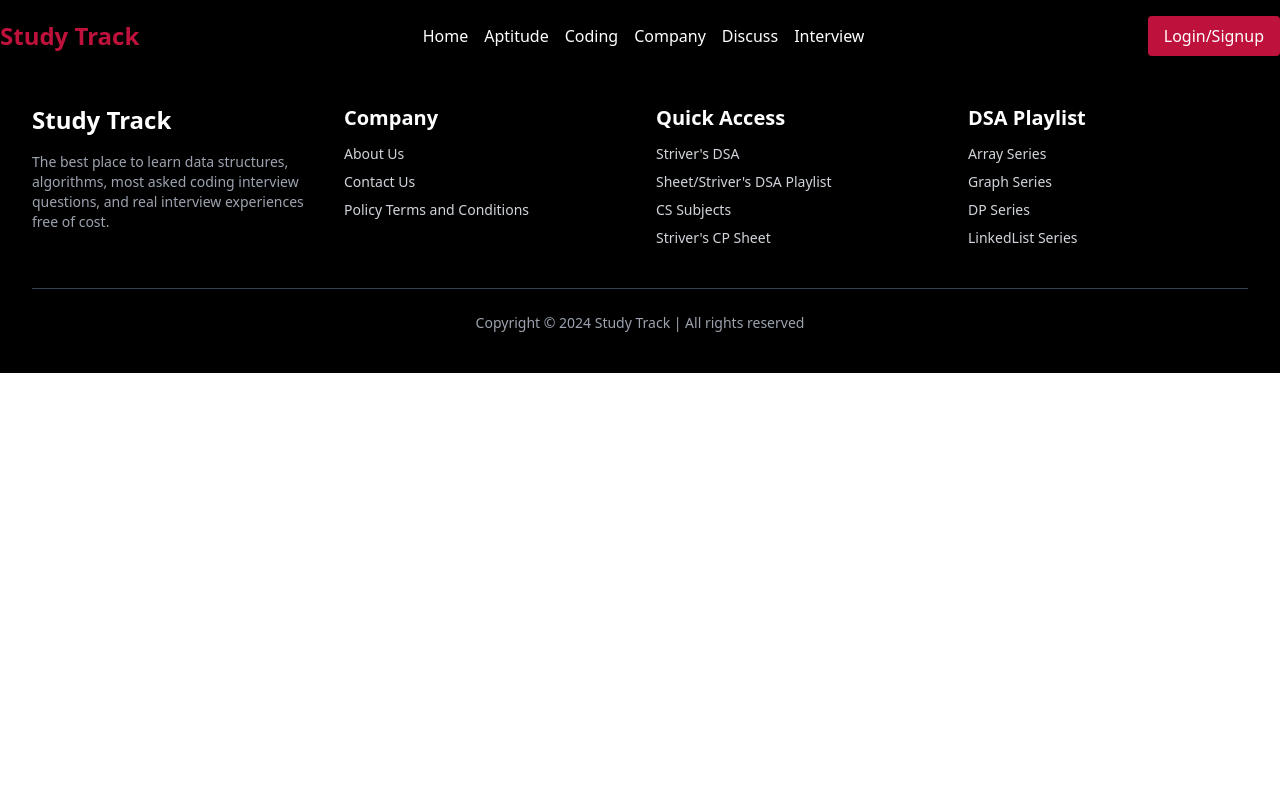
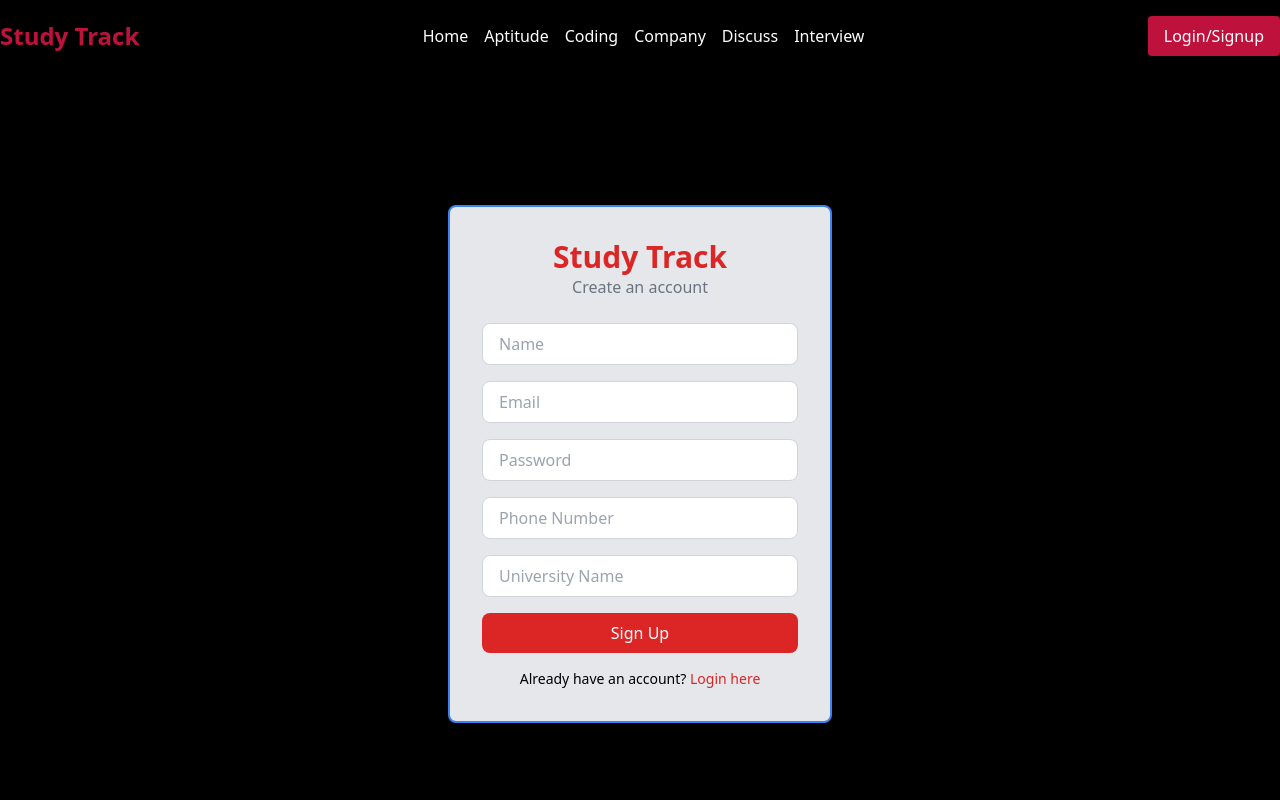
Before and after one commit to Sajidqureshi322/StudyTrack, a React (Create React App) app: page /signup in a window 1280 px wide. Shown: the top 800 px of the page. Built offline with nearby package versions, Linux system fonts and the light colour scheme.

Commit message:
loginpage

```diff
--- a/src/App.jsx
+++ b/src/App.jsx
@@ -1,40 +1,37 @@
+// src/App.jsx
 import React from 'react';
+import { Route, BrowserRouter as Router, Routes } from 'react-router-dom';
+import Aptitude from './components/Aptitude';
 import Companies from './components/Companies';
 import FAQ from './components/FAQ';
 import Footer from './components/Footer';
 import Header from './components/header';
+import Login from './components/login';
+import Signup from './components/Signup'; // Import the Signup component
 import './index.css';
-import Aptitude from './components/Aptitude';
-import { BrowserRouter as Router, Routes, Route } from 'react-router-dom';
+
 const App = () => {
   return (
     <>
       <Router>
-      <Header/>
-      <div className="container mx-auto mt-16"></div>
-
-
-        {/* <Companies /> */}
-        {/* <FAQ /> */}
-        {/* <Footer /> */}
-        <Routes>
-          <Route
-            path="/aptitude"
-            element={<Aptitude/>}
-          />
-          <Route
-          path="/"
-          element={<div>
-            <Companies/>
-            <FAQ/>
-
-          </div>}
-
-          />
-
-        </Routes>
-        <Footer/>
-
+        <Header />
+        <div className="container mx-auto mt-16">
+          <Routes>
+            {/* Route for the Login Page */}
+            <Route path="/login" element={<Login />} />
+            {/* Route for the Signup Page */}
+            <Route path="/signup" element={<Signup />} />
+            {/* Other routes */}
+            <Route path="/aptitude" element={<Aptitude />} />
+            <Route path="/" element={
+              <div>
+                <Companies />
+                <FAQ />
+              </div>
+            } />
+          </Routes>
+        </div>
+        <Footer />
       </Router>
     </>
   );
--- /dev/null
+++ b/src/companies/Accenture.jsx
@@ -0,0 +1,14 @@
+// src/components/TCSPage.jsx
+import React from 'react';
+
+const Accenture = () => {
+  return (
+    <div className="bg-white text-black py-10">
+      <h1 className="text-center text-3xl font-bold">Accenture</h1>
+      <p className="text-center mt-5">Welcome to the Accenture preparation page. Here you will find all the resources to help you prepare for interviews with Accenture.</p>
+      {/* Add more content specific to TCS */}
+    </div>
+  );
+};
+
+export default Accenture;
--- /dev/null
+++ b/src/companies/Capgemini.jsx
@@ -0,0 +1,15 @@
+// src/components/CapgeminiPage.jsx
+import React from 'react';
+
+const CapgeminiPage = () => {
+  return (
+    <div className="bg-white text-black py-10">
+      <h1 className="text-center text-3xl font-bold mb-5">Capgemini</h1>
+      <p className="text-center max-w-xl mx-auto">
+        Capgemini is a global leader in consulting, digital transformation, technology, and engineering services.
+      </p>
+    </div>
+  );
+};
+
+export default CapgeminiPage;
--- /dev/null
+++ b/src/companies/Cognizant.jsx
@@ -0,0 +1,15 @@
+// src/components/CognizantPage.jsx
+import React from 'react';
+
+const CognizantPage = () => {
+  return (
+    <div className="bg-white text-black py-10">
+      <h1 className="text-center text-3xl font-bold mb-5">Cognizant</h1>
+      <p className="text-center max-w-xl mx-auto">
+        Cognizant is a leading provider of IT services, including digital, technology, consulting, and operations services.
+      </p>
+    </div>
+  );
+};
+
+export default CognizantPage;
--- /dev/null
+++ b/src/companies/Infosys.jsx
@@ -0,0 +1,15 @@
+// src/components/InfosysPage.jsx
+import React from 'react';
+
+const InfosysPage = () => {
+  return (
+    <div className="bg-white text-black py-10">
+      <h1 className="text-center text-3xl font-bold mb-5">Infosys</h1>
+      <p className="text-center max-w-xl mx-auto">
+        Infosys is a multinational corporation that provides business consulting, information technology, and outsourcing services.
+      </p>
+    </div>
+  );
+};
+
+export default InfosysPage;
--- /dev/null
+++ b/src/companies/TCS.jsx
@@ -0,0 +1,14 @@
+// src/components/TCSPage.jsx
+import React from 'react';
+
+const TCSPage = () => {
+  return (
+    <div className="bg-white text-black py-10">
+      <h1 className="text-center text-3xl font-bold">Tata Consultancy Services</h1>
+      <p className="text-center mt-5">Welcome to the TCS preparation page. Here you will find all the resources to help you prepare for interviews with TCS.</p>
+      {/* Add more content specific to TCS */}
+    </div>
+  );
+};
+
+export default TCSPage;
--- /dev/null
+++ b/src/companies/TechMahindra.jsx
@@ -0,0 +1,15 @@
+// src/components/TechMahindraPage.jsx
+import React from 'react';
+
+const TechMahindraPage = () => {
+  return (
+    <div className="bg-white text-black py-10">
+      <h1 className="text-center text-3xl font-bold mb-5">Tech Mahindra</h1>
+      <p className="text-center max-w-xl mx-auto">
+        Tech Mahindra is a multinational subsidiary of the Mahindra Group, providing IT and business process outsourcing services.
+      </p>
+    </div>
+  );
+};
+
+export default TechMahindraPage;
--- /dev/null
+++ b/src/components/Signup.jsx
@@ -0,0 +1,82 @@
+// src/components/Signup.js
+import React, { useState } from 'react';
+import { Link, useNavigate } from 'react-router-dom';
+
+const Signup = () => {
+    const [name, setName] = useState('');
+    const [email, setEmail] = useState('');
+    const [password, setPassword] = useState('');
+    const [phoneNumber, setPhoneNumber] = useState('');
+    const [universityName, setUniversityName] = useState('');
+    const navigate = useNavigate();
+
+    const handleSubmit = (e) => {
+        e.preventDefault();
+        // Handle signup logic (e.g., API call)
+        console.log({ name, email, password, phoneNumber, universityName });
+
+        // Redirect to login page after signup
+        navigate('/login');
+    };
+
+    return (
+        <div className="min-h-screen bg-black flex flex-col justify-center items-center">
+            <div className="bg-gray-200 rounded-lg p-8 w-96 shadow-lg border-2 border-blue-500">
+                <h1 className="text-center text-3xl font-bold text-red-600">Study Track</h1>
+                <p className="text-center text-gray-500 mb-6">Create an account</p>
+
+                <form className="space-y-4" onSubmit={handleSubmit}>
+                    <input
+                        type="text"
+                        placeholder="Name"
+                        value={name}
+                        onChange={(e) => setName(e.target.value)}
+                        className="w-full px-4 py-2 border border-gray-300 rounded-lg focus:outline-none focus:ring-2 focus:ring-red-600"
+                        required
+                    />
+                    <input
+                        type="email"
+                        placeholder="Email"
+                        value={email}
+                        onChange={(e) => setEmail(e.target.value)}
+                        className="w-full px-4 py-2 border border-gray-300 rounded-lg focus:outline-none focus:ring-2 focus:ring-red-600"
+                        required
+                    />
+                    <input
+                        type="password"
+                        placeholder="Password"
+                        value={password}
+                        onChange={(e) => setPassword(e.target.value)}
+                        className="w-full px-4 py-2 border border-gray-300 rounded-lg focus:outline-none focus:ring-2 focus:ring-red-600"
+                        required
+                    />
+                    <input
+                        type="text"
+                        placeholder="Phone Number"
+                        value={phoneNumber}
+                        onChange={(e) => setPhoneNumber(e.target.value)}
+                        className="w-full px-4 py-2 border border-gray-300 rounded-lg focus:outline-none focus:ring-2 focus:ring-red-600"
+                        required
+                    />
+                    <input
+                        type="text"
+                        placeholder="University Name"
+                        value={universityName}
+                        onChange={(e) => setUniversityName(e.target.value)}
+                        className="w-full px-4 py-2 border border-gray-300 rounded-lg focus:outline-none focus:ring-2 focus:ring-red-600"
+                        required
+                    />
+                    <button type="submit" className="w-full bg-red-600 text-white py-2 mt-4 rounded-lg hover:bg-red-700">
+                        Sign Up
+                    </button>
+                </form>
+
+                <div className="text-center mt-4 text-sm">
+                    Already have an account? <Link to="/login" className="text-red-600 hover:underline">Login here</Link>
+                </div>
+            </div>
+        </div>
+    );
+};
+
+export default Signup;
--- a/src/components/header.jsx
+++ b/src/components/header.jsx
@@ -1,22 +1,23 @@
-// src/components/Header.jsx
-
 import React from 'react';
-import { Link } from 'react-router-dom'
+import { Link } from 'react-router-dom';
 
 const Header = () => {
   return (
-    <header className="bg-black py-4  fixed top-0 left-0 w-full z-10 shadow">
+    <header className="bg-black py-4 fixed top-0 left-0 w-full z-10 shadow">
       <div className="container mx-auto flex justify-between items-center">
         <h1 className="text-customRed text-2xl font-bold">Study Track</h1>
         <nav className="flex space-x-4">
-          <Link  className="text-white hover:text-customRed" to="/">Home</Link>
-          <Link  className="text-white hover:text-customRed" to="/aptitude">Aptitude</Link>
-          <Link to="/coding" className="text-white hover:text-customRed">Coding</Link>
-          <Link to="/company" className="text-white hover:text-customRed">Company</Link>
-          <Link to="/discuss" className="text-white hover:text-customRed">Discuss</Link>
-          <Link to="/interview" className="text-white hover:text-customRed">Interview</Link>
+          <Link className="text-white hover:text-customRed" to="/">Home</Link>
+          <Link className="text-white hover:text-customRed" to="/aptitude">Aptitude</Link>
+          <Link className="text-white hover:text-customRed" to="/coding">Coding</Link>
+          <Link className="text-white hover:text-customRed" to="/company">Company</Link>
+          <Link className="text-white hover:text-customRed" to="/discuss">Discuss</Link>
+          <Link className="text-white hover:text-customRed" to="/interview">Interview</Link>
         </nav>
-        <button className="bg-customRed text-white py-2 px-4 rounded hover:bg-customPinkHover">Login/Signup</button>
+        {/* Added Login/Signup link */}
+        <Link to="/login">
+          <button className="bg-customRed text-white py-2 px-4 rounded hover:bg-customPinkHover">Login/Signup</button>
+        </Link>
       </div>
     </header>
   );
--- /dev/null
+++ b/src/components/login.jsx
@@ -0,0 +1,46 @@
+import React from 'react';
+import { Link } from 'react-router-dom';
+
+const Login = () => {
+  return (
+    <div className="min-h-screen bg-black flex flex-col justify-center items-center">
+      <div className="bg-gray-200 rounded-lg p-8 w-96 shadow-lg border-2 border-blue-500">
+        <h1 className="text-center text-3xl font-bold text-red-600">Study Track</h1>
+        <p className="text-center text-gray-500 mb-6">Sign in with your email</p>
+
+        <div className="space-y-4">
+          <input
+            type="email"
+            placeholder="Email"
+            className="w-full px-4 py-2 border border-gray-300 rounded-lg focus:outline-none focus:ring-2 focus:ring-red-600"
+          />
+          <input
+            type="password"
+            placeholder="Password"
+            className="w-full px-4 py-2 border border-gray-300 rounded-lg focus:outline-none focus:ring-2 focus:ring-red-600"
+          />
+        </div>
+
+        <div className="flex justify-end mt-2">
+          <Link to="/forgot-password" className="text-sm text-red-600 hover:underline">Forgot Password?</Link>
+        </div>
+
+        <button className="w-full bg-red-600 text-white py-2 mt-4 rounded-lg hover:bg-red-700">Login</button>
+
+        <div className="text-center mt-4 text-sm">
+          Don’t have an account? <Link to="/signup" className="text-red-600 hover:underline">Sign up</Link>
+        </div>
+
+        <div className="flex justify-center space-x-4 mt-6">
+          <a href="#" className="text-black"><i className="fab fa-facebook"></i></a>
+          <a href="#" className="text-black"><i className="fab fa-github"></i></a>
+          <a href="#" className="text-black"><i className="fab fa-google"></i></a>
+        </div>
+      </div>
+
+
+    </div>
+  );
+};
+
+export default Login;
```
Also changed, not shown: 1 other file (tests, documents, lock files or other folders).
